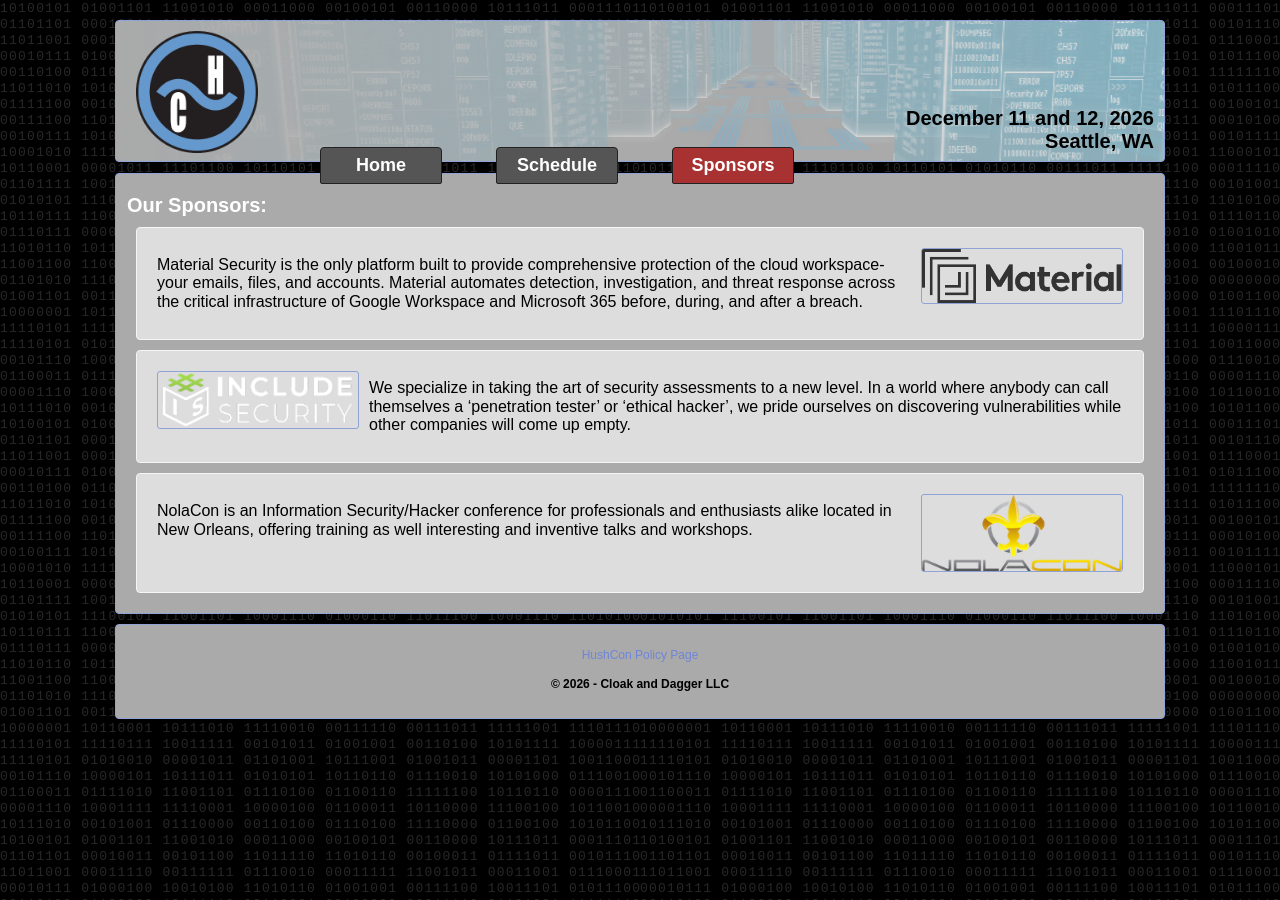
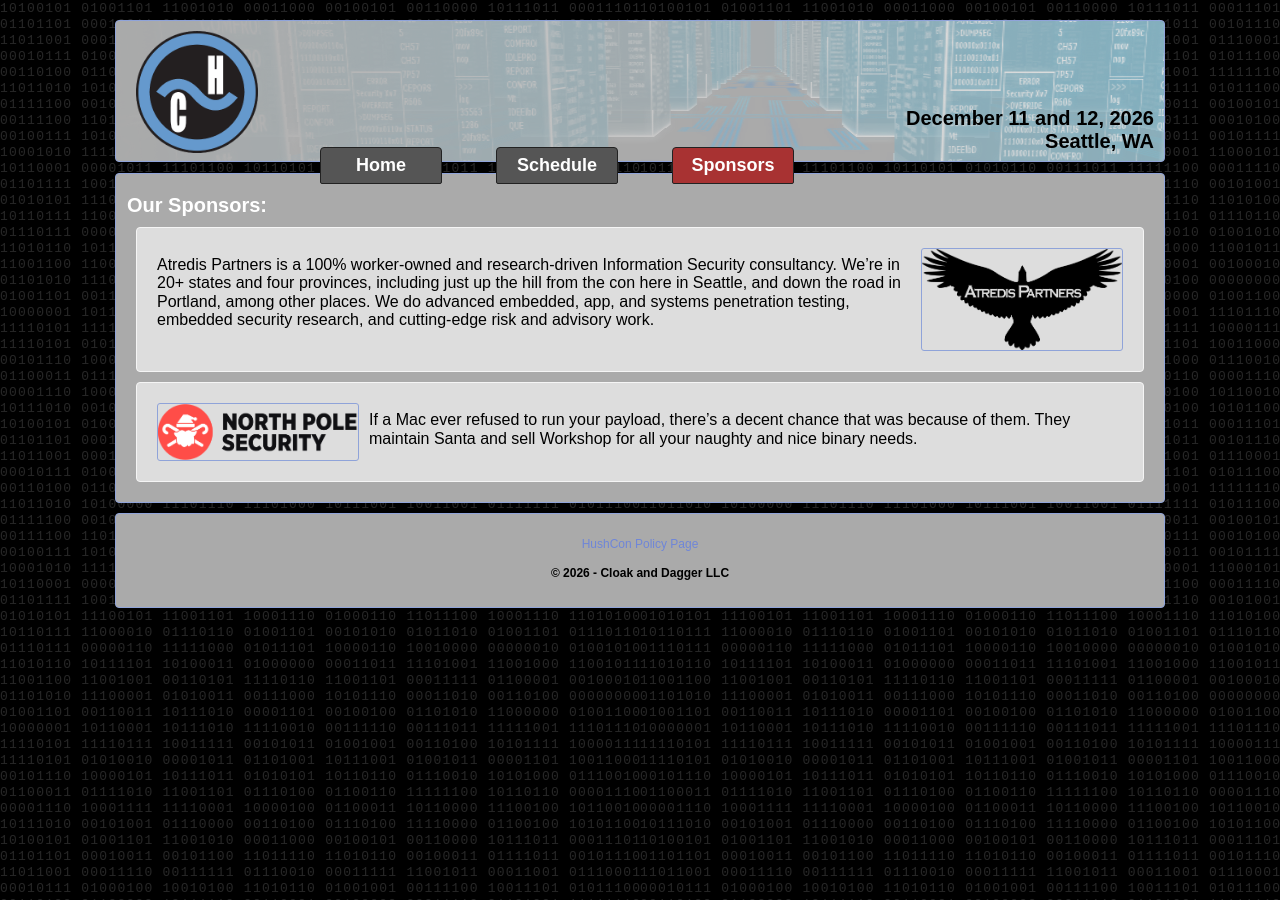
Before and after one commit to HushCon/hushcon.github.io, a Jekyll site: the page built from sponsors.md, in a window 1280 px wide. Built offline with Jekyll 4.4.1, drawn with Linux system fonts in a browser that asks for light colours.

Commit message:
Add 2026 sponsors (1)

```diff
--- a/sponsors.md
+++ b/sponsors.md
@@ -10,32 +10,20 @@ title: Sponsors
 #   description: markdown is allowed
 # ------------------------------------------------------------------
 sponsors:
-  - name: "Material Security"
-    url: "https://material.security"
-    logo: "/assets/img/sponsors/material-security.png"
+  - name: "Atredis Partners"
+    url: "https://atredis.com/"
+    logo: "/assets/img/sponsors/atredis.png"
     description: >
-      Material Security is the only platform built to provide comprehensive
-      protection of the cloud workspace-your emails, files, and accounts.
-      Material automates detection, investigation, and threat response across
-      the critical infrastructure of Google Workspace and Microsoft 365 before,
-      during, and after a breach.
+      Atredis Partners is a 100% worker-owned and research-driven Information Security consultancy.
+      We’re in 20+ states and four provinces, including just up the hill from the con here in Seattle, and down the road in Portland, among other places.
+      We do advanced embedded, app, and systems penetration testing, embedded security research, and cutting-edge risk and advisory work.
 
-  - name: "Include Security"
-    url: "https://includesecurity.com/"
-    logo: "/assets/img/sponsors/include-security.png"
+  - name: "North Pole Security"
+    url: "https://northpole.security/"
+    logo: "/assets/img/sponsors/north-pole-security.png"
     description: >
-      We specialize in taking the art of security assessments to a new level.
-      In a world where anybody can call themselves a 'penetration tester' or
-      'ethical hacker', we pride ourselves on discovering vulnerabilities while
-      other companies will come up empty.
-
-  - name: "NolaCon"
-    url: "https://www.nolacon.com"
-    logo: "/assets/img/sponsors/nolacon.png"
-    description: >
-      NolaCon is an Information Security/Hacker conference for professionals
-      and enthusiasts alike located in New Orleans, offering training as well
-      interesting and inventive talks and workshops.
+      If a Mac ever refused to run your payload, there's a decent chance that was because of them.
+      They maintain Santa and sell Workshop for all your naughty and nice binary needs.
 ---
 
 ## Our Sponsors:
```
Also changed, not shown: assets/img/sponsors/atredis.png (added), assets/img/sponsors/include-security.png (deleted), assets/img/sponsors/material-security.png (deleted), assets/img/sponsors/nolacon.png (deleted), assets/img/sponsors/north-pole-security.png (added).
